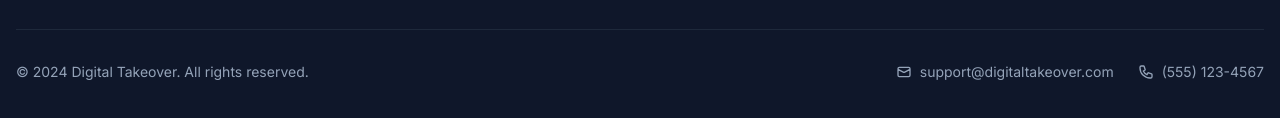
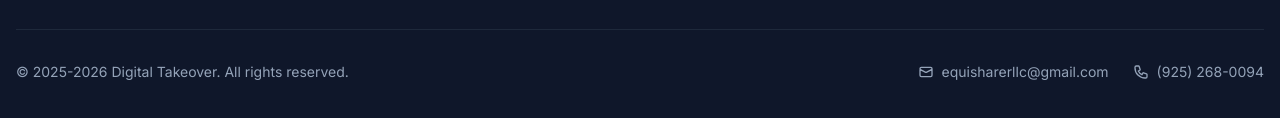
Before and after one commit to jordannpearce/digital-takeover-html, a plain HTML site: page index.html in a window 1280 px wide. Shown: the part 9185-9303 px from the top of the page. Drawn offline with nearby package versions, Linux system fonts and the light colour scheme.

Commit message:
Update index.html

```diff
--- a/index.html
+++ b/index.html
@@ -1179,19 +1179,19 @@
 
             <!-- Bottom Bar -->
             <div class="border-t border-slate-800 mt-8 pt-8 flex flex-col md:flex-row justify-between items-center">
-                <p class="text-slate-400 text-sm">© 2024 Digital Takeover. All rights reserved.</p>
+                <p class="text-slate-400 text-sm">© 2025-2026 Digital Takeover. All rights reserved.</p>
                 <div class="flex items-center space-x-6 mt-4 md:mt-0">
                     <div class="flex items-center space-x-2 text-slate-400 text-sm">
                         <svg class="h-4 w-4" fill="none" stroke="currentColor" viewBox="0 0 24 24">
                             <path stroke-linecap="round" stroke-linejoin="round" stroke-width="2" d="M3 8l7.89 4.26a2 2 0 002.22 0L21 8M5 19h14a2 2 0 002-2V7a2 2 0 00-2-2H5a2 2 0 00-2 2v10a2 2 0 002 2z"></path>
                         </svg>
-                        <span>support@digitaltakeover.com</span>
+                        <span>equisharerllc@gmail.com</span>
                     </div>
                     <div class="flex items-center space-x-2 text-slate-400 text-sm">
                         <svg class="h-4 w-4" fill="none" stroke="currentColor" viewBox="0 0 24 24">
                             <path stroke-linecap="round" stroke-linejoin="round" stroke-width="2" d="M3 5a2 2 0 012-2h3.28a1 1 0 01.948.684l1.498 4.493a1 1 0 01-.502 1.21l-2.257 1.13a11.042 11.042 0 005.516 5.516l1.13-2.257a1 1 0 011.21-.502l4.493 1.498a1 1 0 01.684.949V19a2 2 0 01-2 2h-1C9.716 21 3 14.284 3 6V5z"></path>
                         </svg>
-                        <span>(555) 123-4567</span>
+                        <span>(925) 268-0094</span>
                     </div>
                 </div>
             </div>
```
